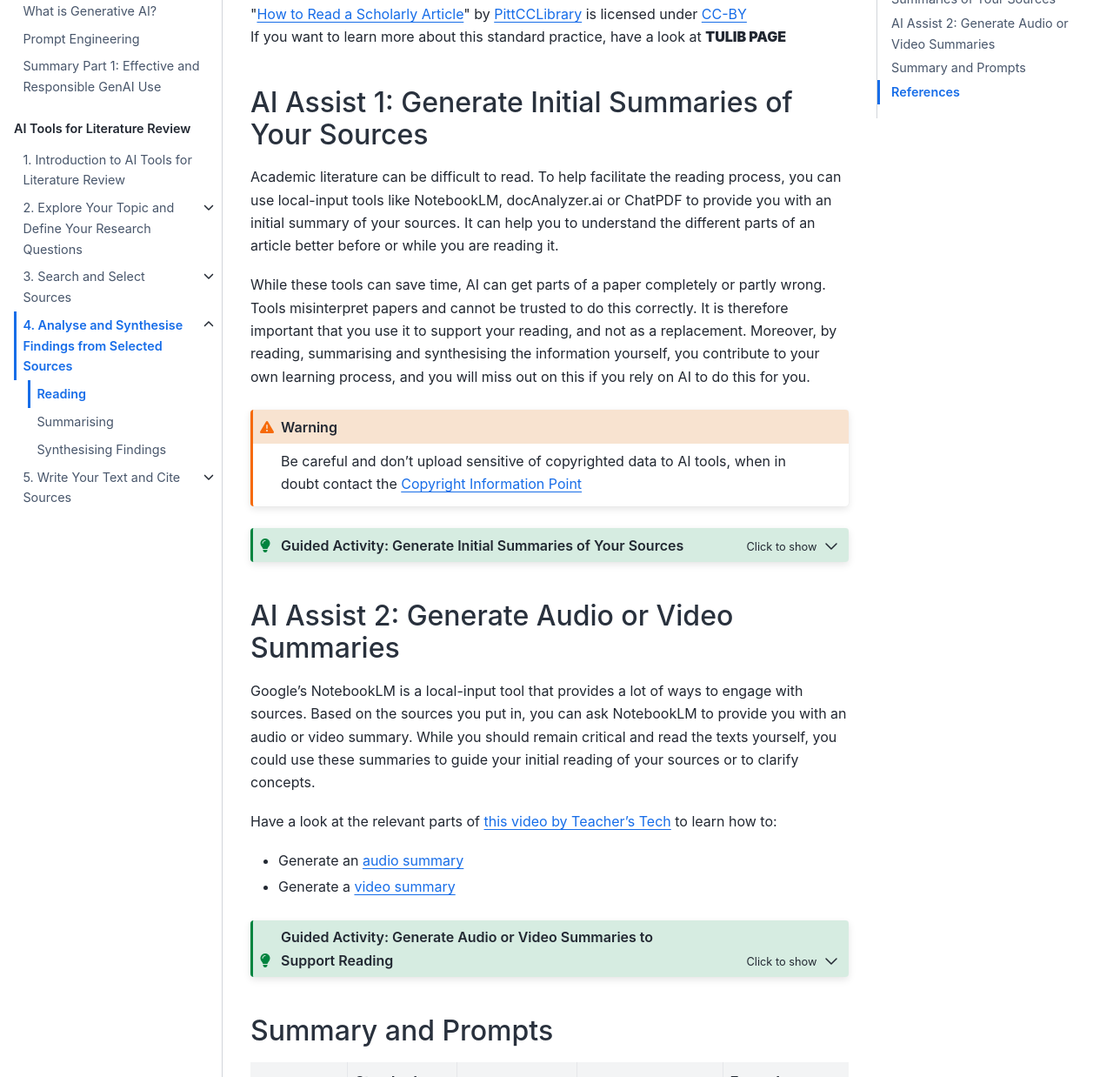
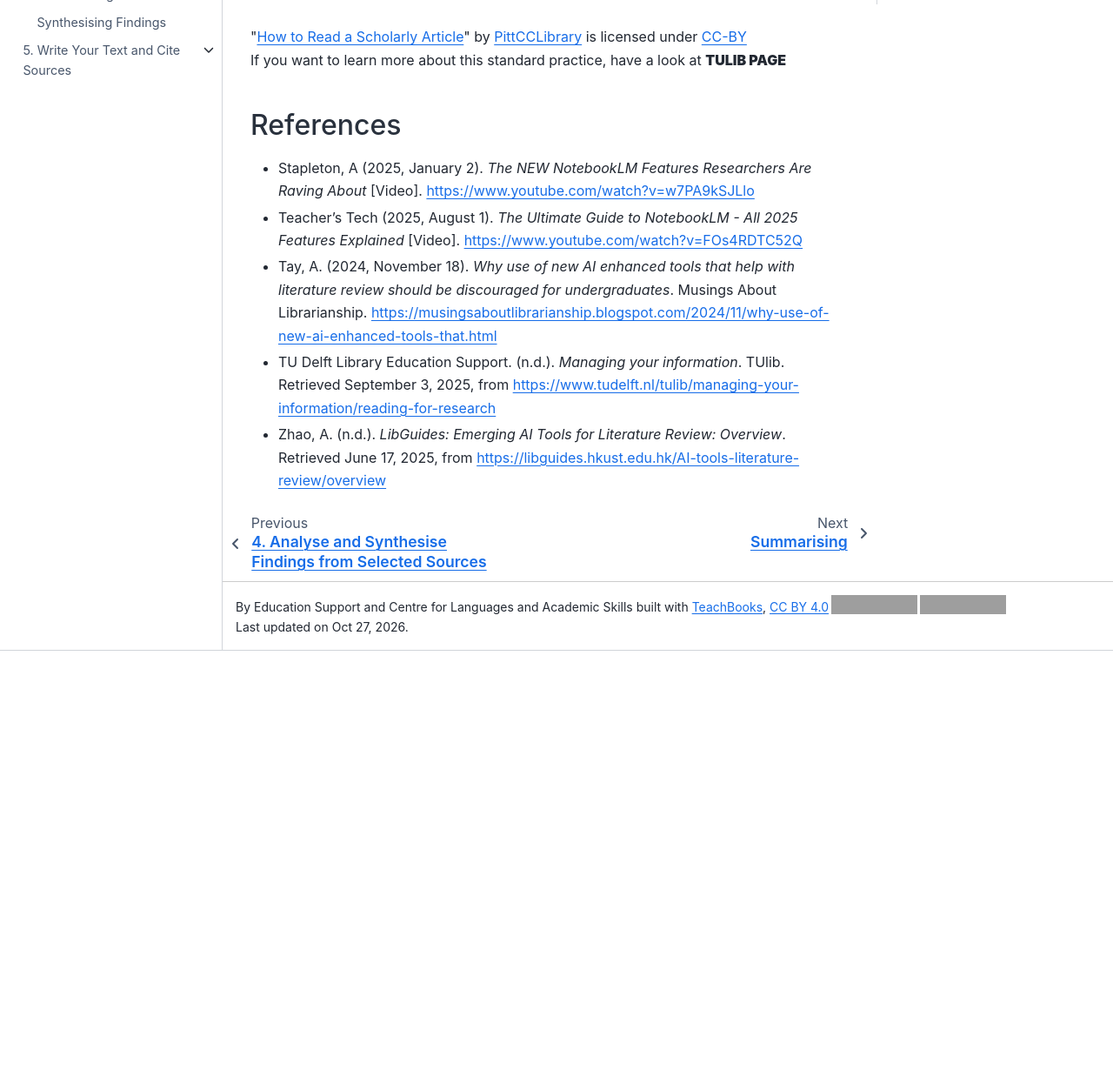
Before and after one commit to lwalma/ai-lit-review, a Jupyter Book: the page built from book/part2/4a-reading.md, in a window 1280 px wide and 1400 px high, scrolled down 1371 px, cut to the strip 162-1400 px from the top of the window. Shown: the whole strip at 87% size. Built offline with Jupyter Book 1.0.4 settings and Sphinx 7.4.7 and the Sphinx Book theme 1.1.4, drawn with Linux system fonts in a browser that asks for light colours; comment, search, counter and statistics services are not loaded; after the commit the page ends 2281 px from its top, so only the background shows below that; some of the changed text lies outside the part shown; grey boxes are pictures that could not be loaded.

Commit message:
Update 4a-reading.md

````diff
--- a/book/part2/4a-reading.md
+++ b/book/part2/4a-reading.md
@@ -16,7 +16,7 @@ Scan the source, followed by more in-depth reading and summarising
 :gutter: 2
 
 :::{grid-item-card} AI Assist 1<br>
-[Generate Initial Summaries of Your Sources](#ai-assist-1-generate-initial-summaries-of-your-sources)<br>
+[Ask AI to Provide you with Definitions of General Terms you do not Understand Yet](#ai-assist-1-generate-initial-summaries-of-your-sources)<br>
 Support your reading and summarising process with AI summaries of your source
 :::
 
@@ -47,82 +47,6 @@ Have a look at the video below from PittCCLibrary to learn more about the differ
 If you want to learn more about this standard practice, have a look at **__TULIB PAGE__**
 
 
-## AI Assist 1: Generate Initial Summaries of Your Sources
-Academic literature can be difficult to read. To help facilitate the reading process, you can use local-input tools like NotebookLM, <span>docAnalyzer.ai</span> or ChatPDF to provide you with an initial summary of your sources. It can help you to understand the different parts of an article better before or while you are reading it.
-
-While these tools can save time, AI can get parts of a paper completely or partly wrong. Tools misinterpret papers and cannot be trusted to do this correctly. It is therefore important that you use it to support your reading, and not as a replacement. Moreover, by reading, summarising and synthesising the information yourself, you contribute to your own learning process, and you will miss out on this if you rely on AI to do this for you.
-
-```{warning}
-Be careful and don't upload sensitive of copyrighted data to AI tools, when in doubt contact the <a href="https://www.tudelft.nl/library/support/copyright" target="_blank">Copyright Information Point</a>
-```
-
-
-```{admonition} Guided Activity: Generate Initial Summaries of Your Sources
-:class: dropdown tip
-
-**Tool suggestions**: NotebookLM, <span>docAnalyzer.ai</span>, ChatPDF
-
-**Step 1: Upload Your Source**
-- Choose one source (e.g., a PDF) from your reading list.
-- Upload it into a local-input AI tool.
-
-**Step 2: Request a Summary**
-- Ask the tool to provide a summary of the article
-
-**Step 3: Verify With Your Own Reading**
-- Scan and read the article yourself.
-- Compare the AI-generated summary to the actual content of the article.
-- Highlight areas where the summary was accurate, incomplete, or misleading.
-
-**Step 4: Reflect on the Outcomes**
-- How well did the AI capture the main points of the article?
-- Did the summary make it easier to approach or understand the text?
-- Which parts of the article still required your own close reading?
-```
-## AI Assist 2: Generate Audio or Video Summaries
-
-Google's NotebookLM is a local-input tool that provides a lot of ways to engage with sources. Based on the sources you put in, you can ask NotebookLM to provide you with an audio or video summary. While you should remain critical and read the texts yourself, you could use these summaries to guide your initial reading of your sources or to clarify concepts.
-
-Have a look at the relevant parts of <a href="https://www.youtube.com/watch?v=FOs4RDTC52Q" target=_blank>this video by Teacher's Tech</a> to learn how to:
-- Generate an <a href="https://www.youtube.com/watch?v=FOs4RDTC52Q&t=538s" target="_blank">audio summary</a>
-- Generate a <a href="https://www.youtube.com/watch?v=FOs4RDTC52Q&t=668s" target="_blank">video summary</a>
-
-```{admonition} Guided Activity: Generate Audio or Video Summaries to Support Reading
-:class: dropdown tip
-
-**Tool suggestion**: Google NotebookLM
-
-**Step 1: Upload Your Sources**
-- Select one or more articles (e.g., PDFs) you want to understand better.
-- Upload them into NotebookLM.
-
-**Step 2: Generate an Audio or Video Summary**
-Follow along with <a href="https://www.youtube.com/watch?v=FOs4RDTC52Q" target=_blank>the video by Teacher's Tech</a> to:
-- Generate an <a href="https://www.youtube.com/watch?v=FOs4RDTC52Q&t=538s" target="_blank">audio summary</a>
-- Generate a <a href="https://www.youtube.com/watch?v=FOs4RDTC52Q&t=668s" target="_blank">video summary</a>
-
-**Step 3: Listen or Watch Critically**
-- Play the audio or video summary carefully.
-- Take notes on the key ideas, arguments, or concepts highlighted.
-
-**Step 4: Verify With Your Own Reading**
-- Scan and read the article yourself.
-- Compare the AI-generated summary to the actual content of the article.
-- Highlight areas where the summary was accurate, incomplete, or misleading.
-
-**Step 5: Reflect on the Outcomes**
-- Did the audio or video summary help you approach the source more easily?
-- Were there concepts clarified by the summary that supported your understanding?
-- What important details were missing or distorted in the AI output?
-```
-
-
-## Summary and Prompts
-
-| Task | Standard Practice | AI Assist | Tools | Example Prompts |
-|-|-|-|-|-|
-| Summarise Sources | Scanning, Reading and Notetaking | Generate Initial Summaries of Your Sources | Local-Input Tools e.g. NotebookLM, <span>docanalyzer.ai</span> | Upload source to tool and generate summary |
-|  |  | Generate Audio or Video Summaries | NotebookLM | Upload source to tool and generate audio or video summary  |
 
 ## References
 - Stapleton, A (2025, January 2). _The NEW NotebookLM Features Researchers Are Raving About_ [Video]. <a href="https://www.youtube.com/watch?v=w7PA9kSJLlo" target="_blank">https://www.youtube.com/watch?v=w7PA9kSJLlo</a>
````
